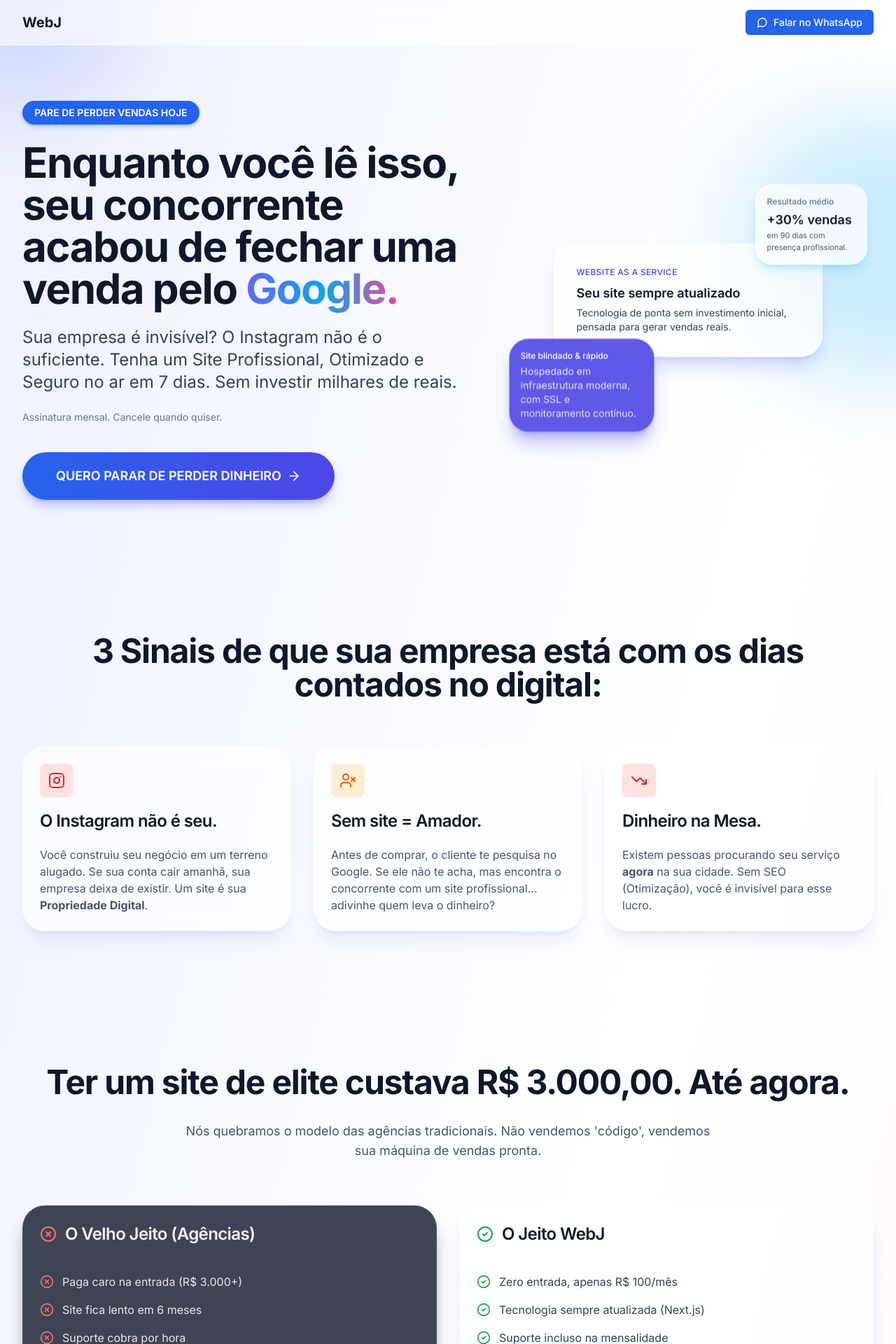
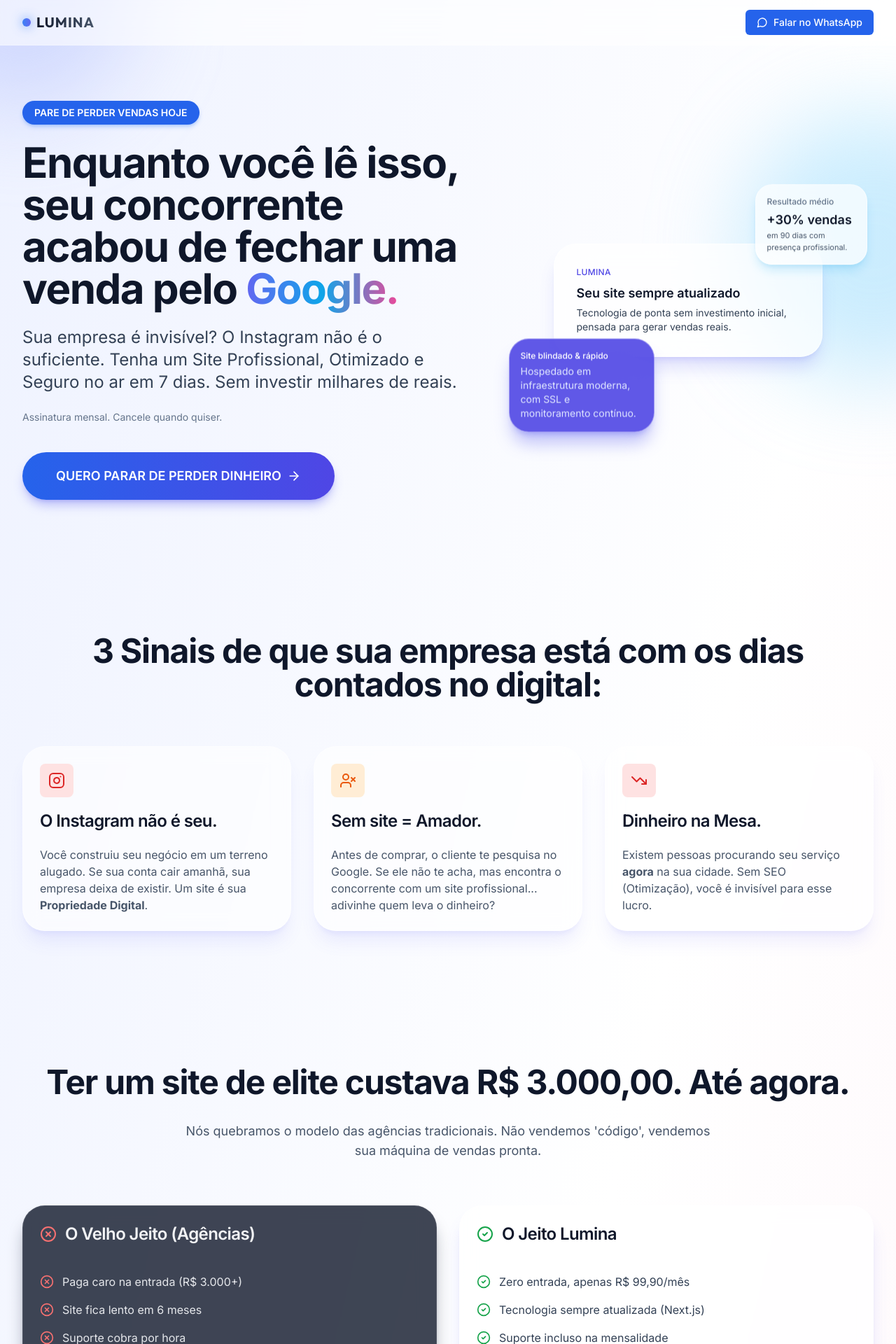
Before and after one commit to jonataswm01/projeto-waas, a Next.js app: page / in a window 1280 px wide. Shown: the top 1920 px of the page at 70% size. Built offline with nearby package versions, Linux system fonts and the light colour scheme.

Commit message:
refactor: update branding from WebJ to Lumina, adjust pricing details, and enhance footer and navbar components for consistency

```diff
--- a/app/(marketing)/page.tsx
+++ b/app/(marketing)/page.tsx
@@ -123,7 +123,7 @@ export default function MarketingPage() {
               <div className="relative w-full max-w-sm">
                 <div className="hidden md:block rounded-[2rem] bg-white/70 backdrop-blur-xl border border-white/60 shadow-xl shadow-indigo-500/20 p-6 sm:p-8">
                   <p className="text-xs font-medium uppercase tracking-wide text-indigo-600 mb-2">
-                    Website as a Service
+                    Lumina
                   </p>
                   <p className="text-lg font-semibold text-slate-900 mb-1">
                     Seu site sempre atualizado
@@ -300,7 +300,7 @@ export default function MarketingPage() {
               </Card>
             </motion.div>
 
-            {/* Card Modelo WebJ */}
+            {/* Card Modelo Lumina */}
             <motion.div
               initial={{ opacity: 0, x: 20 }}
               whileInView={{ opacity: 1, x: 0 }}
@@ -312,13 +312,13 @@ export default function MarketingPage() {
                 <CardHeader>
                   <div className="flex items-center gap-3 mb-4">
                     <CheckCircle2 className="h-6 w-6 text-green-600" />
-                    <CardTitle className="text-2xl tracking-tight">O Jeito WebJ</CardTitle>
+                    <CardTitle className="text-2xl tracking-tight">O Jeito Lumina</CardTitle>
                   </div>
                 </CardHeader>
                 <CardContent className="space-y-4">
                   <div className="flex items-start gap-3">
                     <CheckCircle2 className="h-5 w-5 text-green-600 mt-0.5 flex-shrink-0" />
-                    <p className="text-slate-700">Zero entrada, apenas R$ 100/mês</p>
+                    <p className="text-slate-700">Zero entrada, apenas R$ 99,90/mês</p>
                   </div>
                   <div className="flex items-start gap-3">
                     <CheckCircle2 className="h-5 w-5 text-green-600 mt-0.5 flex-shrink-0" />
@@ -620,7 +620,7 @@ export default function MarketingPage() {
                 <CardHeader className="text-center pb-4">
                   <CardTitle className="text-2xl md:text-3xl mb-4 text-slate-900 tracking-tight">ESSENCIAL</CardTitle>
                   <div className="flex items-baseline justify-center gap-2">
-                    <span className="text-3xl md:text-4xl font-bold text-slate-900">R$ 79,90</span>
+                    <span className="text-3xl md:text-4xl font-bold text-slate-900">R$ 99,90</span>
                     <span className="text-lg text-slate-600">/mês</span>
                   </div>
                   <p className="text-sm text-slate-600 mt-4 md:mt-2">Para quem quer apenas uma página simples</p>
@@ -685,7 +685,7 @@ export default function MarketingPage() {
                 <CardHeader className="text-center pb-4 pt-6">
                   <CardTitle className="text-2xl md:text-3xl mb-4 text-slate-900 tracking-tight">PROFISSIONAL</CardTitle>
                   <div className="flex items-baseline justify-center gap-2">
-                    <span className="text-3xl md:text-4xl font-bold text-slate-900">R$ 100,00</span>
+                    <span className="text-3xl md:text-4xl font-bold text-slate-900">R$ 139,90</span>
                     <span className="text-lg text-slate-600">/mês</span>
                   </div>
                   <p className="text-sm text-slate-600 mt-4 md:mt-2">Para quem quer crescer</p>
--- a/app/layout.tsx
+++ b/app/layout.tsx
@@ -5,8 +5,8 @@ import "./globals.css";
 const inter = Inter({ subsets: ["latin"] });
 
 export const metadata: Metadata = {
-  title: "WebJ - Website as a Service",
-  description: "Sites profissionais por assinatura. Tecnologia de ponta a partir de R$ 100/mês.",
+  title: "Lumina | Sites Profissionais por Assinatura",
+  description: "Sites profissionais por assinatura. Tecnologia de ponta a partir de R$ 99,90/mês.",
 };
 
 export default function RootLayout({
--- a/components/marketing/footer.tsx
+++ b/components/marketing/footer.tsx
@@ -2,6 +2,9 @@
 
 import { motion } from "framer-motion";
 import { MessageCircle } from "lucide-react";
+import { Outfit } from "next/font/google";
+
+const outfit = Outfit({ subsets: ["latin"] });
 
 export function Footer() {
   const whatsappLink = "https://wa.me/5516997330113?text=Olá, quero saber mais sobre a assinatura de sites.";
@@ -29,8 +32,14 @@ export function Footer() {
             Falar com Consultor no WhatsApp
           </motion.a>
           <div className="pt-8 border-t border-slate-800 w-full">
+            <div className="flex items-center justify-center gap-2 mb-2">
+              <div className="w-2 h-2 rounded-full bg-gradient-to-r from-blue-400 to-indigo-400 shadow-[0_0_10px_rgba(59,130,246,0.6)]" />
+              <span className={`${outfit.className} text-sm font-bold tracking-wider uppercase text-white`}>
+                LUMINA
+              </span>
+            </div>
             <p className="text-sm text-slate-400">
-              © {new Date().getFullYear()} WebJ. Todos os direitos reservados.
+              © {new Date().getFullYear()} Lumina. Todos os direitos reservados.
             </p>
           </div>
         </div>
--- a/components/marketing/navbar.tsx
+++ b/components/marketing/navbar.tsx
@@ -3,6 +3,9 @@
 import { motion } from "framer-motion";
 import { MessageCircle } from "lucide-react";
 import Link from "next/link";
+import { Outfit } from "next/font/google";
+
+const outfit = Outfit({ subsets: ["latin"] });
 
 export function Navbar() {
   const whatsappLink = "https://wa.me/5516997330113?text=Olá, quero saber mais sobre a assinatura de sites.";
@@ -11,8 +14,11 @@ export function Navbar() {
     <nav className="fixed top-0 left-0 right-0 z-50 bg-white/60 backdrop-blur-lg border-b border-white/20">
       <div className="max-w-7xl mx-auto px-4 sm:px-6 lg:px-8">
         <div className="flex items-center justify-between h-16">
-          <Link href="/" className="text-xl font-bold text-slate-900">
-            WebJ
+          <Link href="/" className="flex items-center gap-2 group">
+            <div className="w-3 h-3 rounded-full bg-gradient-to-r from-blue-500 to-indigo-500 shadow-[0_0_15px_rgba(59,130,246,0.8)] group-hover:shadow-[0_0_20px_rgba(59,130,246,1)] transition-shadow duration-300" />
+            <span className={`${outfit.className} text-xl font-bold tracking-wider uppercase bg-clip-text text-transparent bg-gradient-to-r from-slate-900 to-slate-600`}>
+              LUMINA
+            </span>
           </Link>
           <motion.a
             href={whatsappLink}
--- a/components/shared/demo-bar.tsx
+++ b/components/shared/demo-bar.tsx
@@ -12,7 +12,7 @@ export function DemoBar() {
       <div className="max-w-7xl mx-auto px-4 sm:px-6 lg:px-8 py-3">
         <div className="flex flex-col sm:flex-row items-center justify-between gap-3">
           <p className="text-sm text-center sm:text-left">
-            Este é um site de demonstração criado pela <span className="font-semibold">WebJ</span>.
+            Este é um site de demonstração criado pela <span className="font-semibold">Lumina</span>.
           </p>
           <div className="flex items-center gap-3">
             <Link href="/">
@@ -22,7 +22,7 @@ export function DemoBar() {
                 className="bg-transparent border-white/20 text-white hover:bg-white/10"
               >
                 <ArrowLeft className="mr-2 h-4 w-4" />
-                Voltar ao Portfólio
+                Voltar ao Site
               </Button>
             </Link>
             <Link href={whatsappLink} target="_blank" rel="noopener noreferrer">
```
